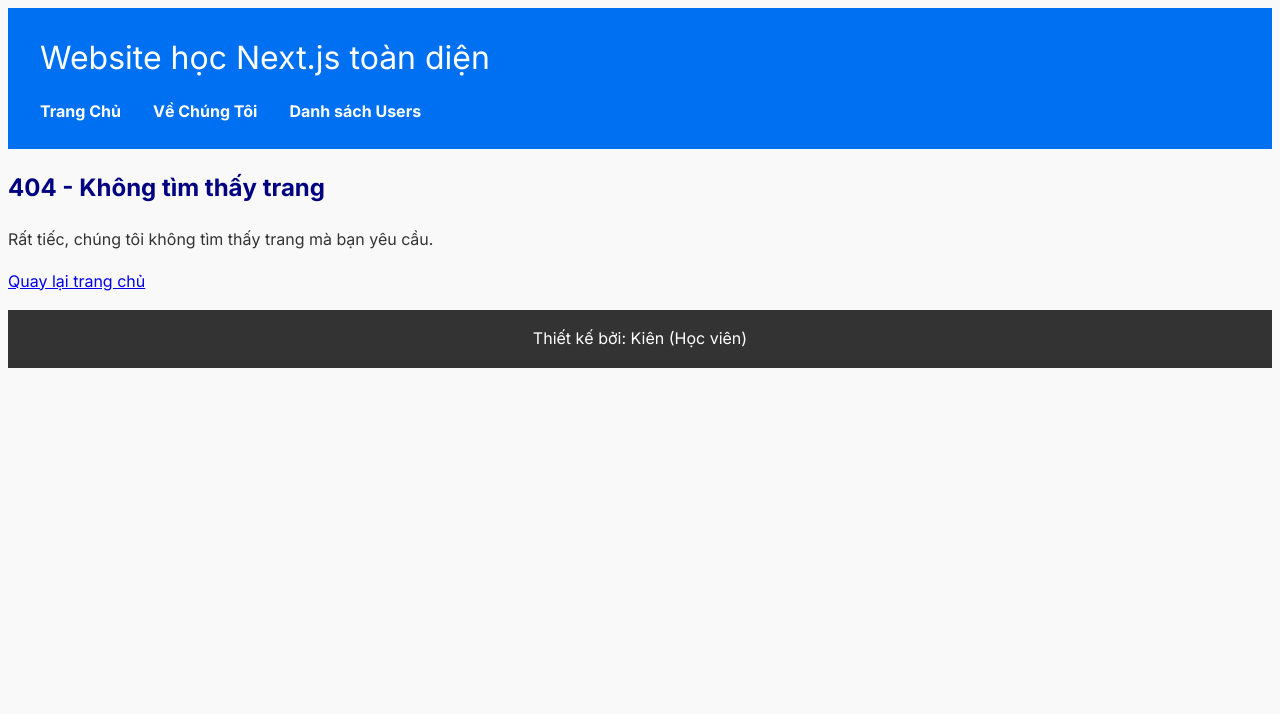
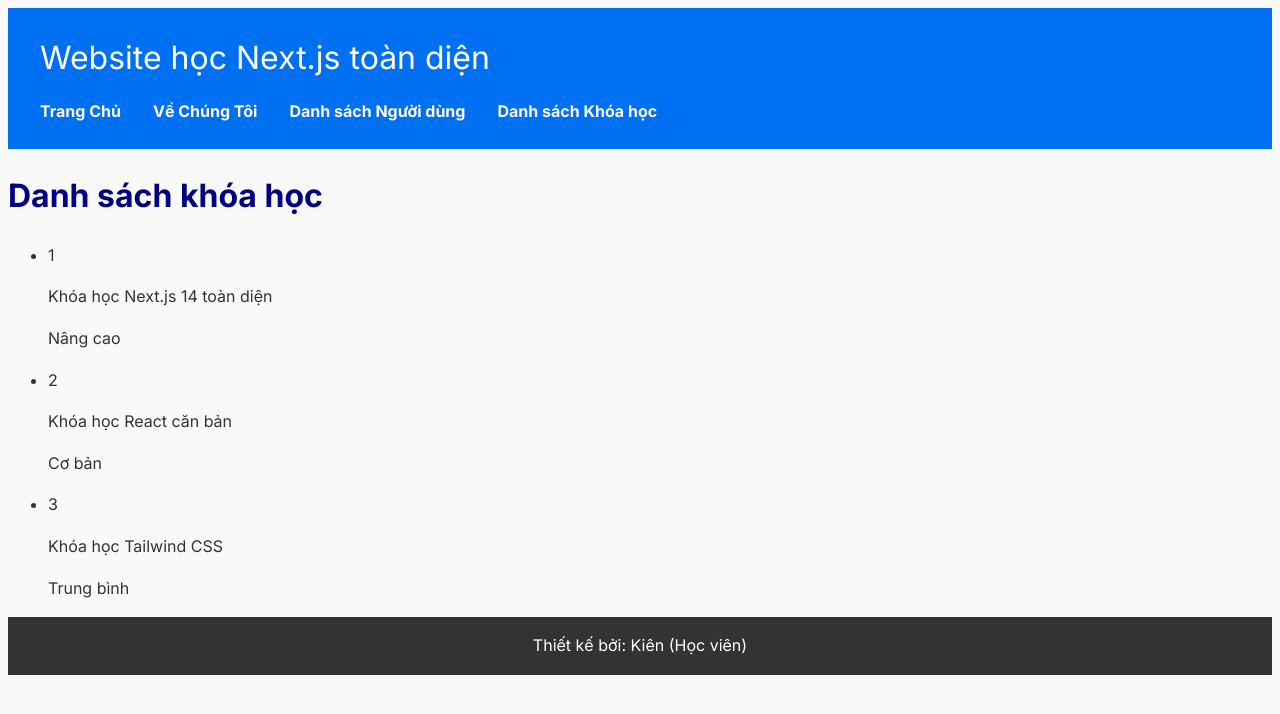
Before and after one commit to justAchillGuy8386/next.js-starting-project, a Next.js app: page /courses in a window 1280 px wide. Before the commit this address had no page. Shown: the top 714 px of the page. Built offline with nearby package versions, Linux system fonts and the light colour scheme.

Commit message:
update api route

```diff
--- /dev/null
+++ b/app/api/courses/route.ts
@@ -0,0 +1,23 @@
+import { NextResponse } from "next/server";
+
+
+const courses = [
+    {
+        id: 1,
+        title: "Khóa học Next.js 14 toàn diện",
+        level: "Nâng cao"
+    },
+    {
+        id: 2,
+        title: "Khóa học React căn bản",
+        level : "Cơ bản"
+    },
+    {
+        id: 3,
+        title: "Khóa học Tailwind CSS",
+        level: "Trung bình"
+    }
+]
+export async function GET(request: Request) {
+    return NextResponse.json(courses);
+}
--- /dev/null
+++ b/app/courses/page.tsx
@@ -0,0 +1,29 @@
+import Link from "next/link";
+
+interface Course {
+    id: number;
+    title: string;
+    level: string;
+}
+
+export default async function CoursesPage() {
+    const response = await fetch('http://localhost:3001/api/courses', {
+        cache: 'no-store',
+    });
+    const courses: Course [] = await response.json();
+
+    return (
+        <main>
+            <h1>Danh sách khóa học</h1>
+            <ul>
+                {courses.map(course => (
+                    <li key={course.id}>
+                        <p>{course.id}</p>
+                        <p>{course.title}</p>
+                        <p>{course.level}</p>
+                    </li>
+                ))}
+            </ul>
+        </main>
+    )
+}
--- a/app/header.tsx
+++ b/app/header.tsx
@@ -12,7 +12,8 @@
       <nav className={styles.nav}>
         <Link href="/">Trang Chủ</Link>
         <Link href="/about">Về Chúng Tôi</Link>
-        <Link href="/users">Danh sách Users</Link>
+        <Link href="/users">Danh sách Người dùng</Link>
+        <Link href="/courses">Danh sách Khóa học</Link>
       </nav>
     </header>
   );
```
